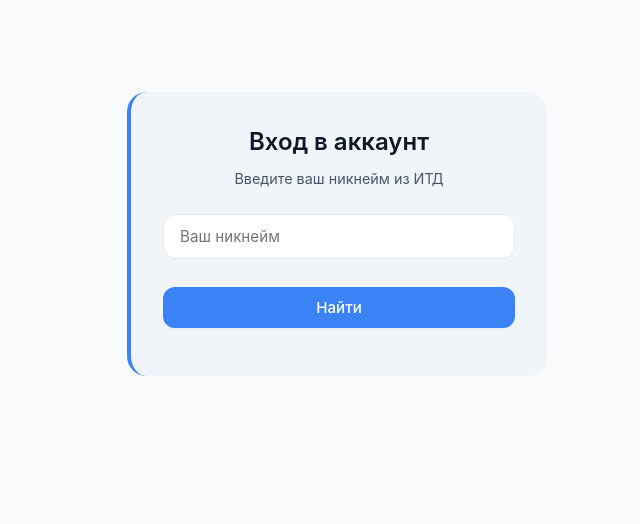
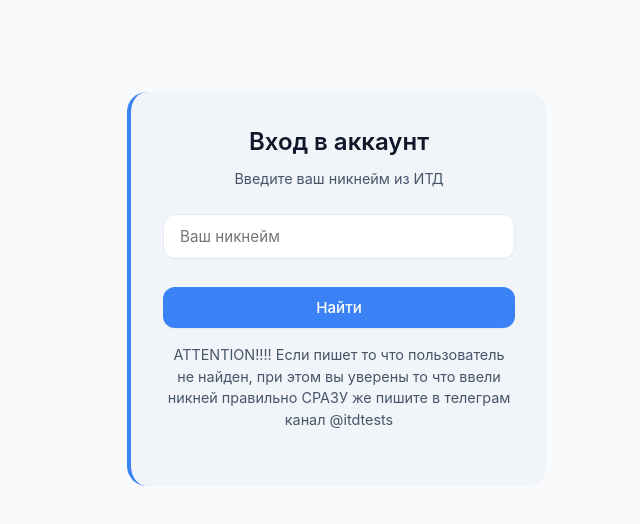
Before and after one commit to sneyri/ITD-Exam, a website: page public/auth.html in a window 1280 px wide. Shown: the whole page, without its empty margins (303-943 px from the left). Drawn offline with Linux system fonts and the light colour scheme.

Commit message:
Добавление 1 строчки

```diff
--- a/public/auth.html
+++ b/public/auth.html
@@ -24,6 +24,8 @@
                 data-sitekey="0x4AAAAAADFsOLZQicyKue09"
                 data-theme="light">
             </div>
+
+            <p>ATTENTION!!!! Если пишет то что пользователь не найден, при этом вы уверены то что ввели никней правильно СРАЗУ же пишите в телеграм канал @itdtests</p>
         </div>
 
         <div id="verification" style="display: none;">
```
